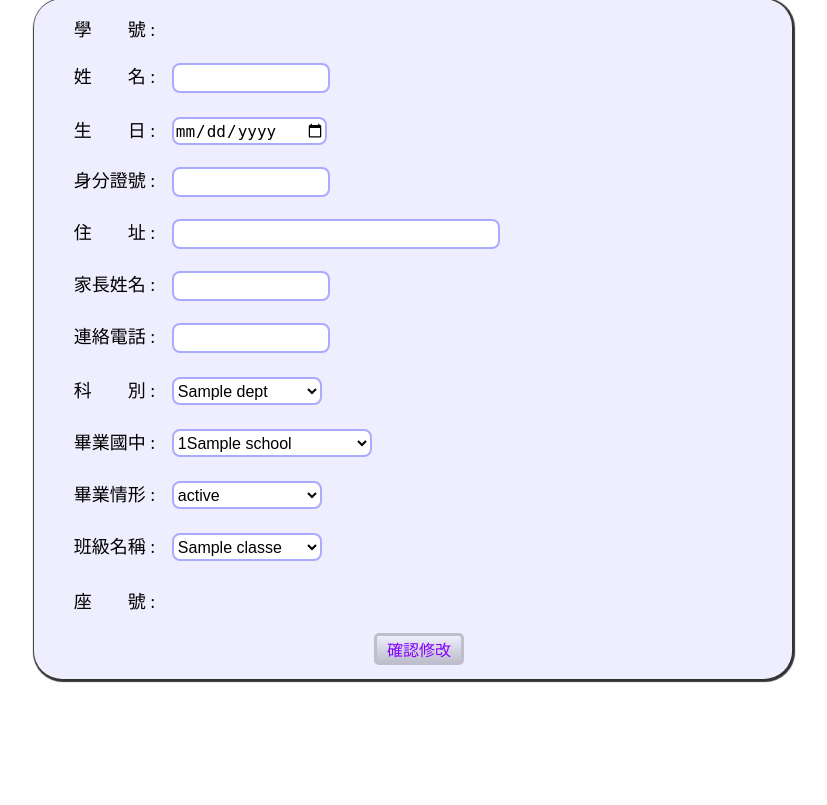
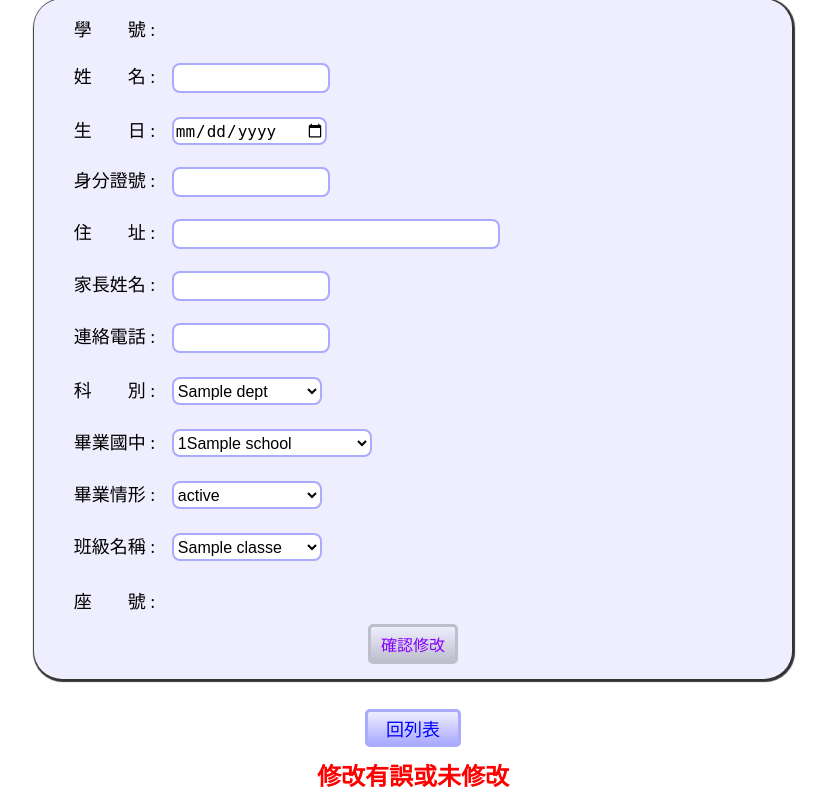
Before and after one commit to mokshayang/student, a PHP site: page /edit.php?id=&edit=edit_fail in a window 1280 px wide. Shown: the part 106-911 px from the top of the page, without its empty margins (227-1054 px from the left). Before the commit the page ends 789 px from the top, so only its background shows below. Run offline with PHP 8.4, Linux system fonts and the light colour scheme; tables that the repository leaves empty or names only in its code hold one stand-in row (values such as "Sample post").

Commit message:
註解比code還多 > <

```diff
--- a/css/form.css
+++ b/css/form.css
@@ -51,27 +51,61 @@ select {
 input[name=addr] {
     width: 320px;
 }
-
-input[type=submit] {
+.back{
+    display: block;
+    color:#00f;
+    text-decoration: none;
     width: 90px;
     height: 32px;
+    border: 0.2rem solid #aaf;
+    background: linear-gradient(#eef, #aaf);
+    font-size: 18px;
+    border-radius: 5px;
+    text-align: center;
+    line-height: 36px;
+    margin:10px auto;
+}
+.back:hover{
+    color: #00F;
+    font-weight: bold;
+    background: linear-gradient(#aaf, #eef);
+}
+.back:active{
+    box-shadow: -1px -1px 1px 1px #33a;
+}
+input[type=submit]{
+    width: 90px;
+    height: 40px;
     color: #8600FF;
     justify-self: center;
-    margin-top: 10px;
+    margin: auto;
     cursor: pointer;
     border: 0.2rem solid #BEBECC;
     background: linear-gradient(#eef, #BEBECC);
     font-size: 16px;
     border-radius: 5px;
+    text-align: center;
 }
 
-input[type="submit"]:hover {
+input[type="submit"]:hover{
     color: #8600FF;
     font-weight: bold;
     background: linear-gradient(#BEBECC, #eef);
 }
 
-input[type="submit"]:active {
+input[type="submit"]:active{
     box-shadow: -1px -1px 1px 1px #666;
-    box-sizing: border-box;
 }
+.edit{
+    width: 200px;
+    height: 40px;
+    font-size: 24px;
+    margin: auto;
+    color: #00f;
+    text-align: center;
+    font-weight: bold;
+    line-height: 40px;
+}
+.edit_err{
+    color: #f00;
+}
--- a/edit.php
+++ b/edit.php
@@ -9,7 +9,7 @@
     <link rel="stylesheet" href="css/form.css">
     <title>修改學生資料</title>
     <style>
-        form{
+        form {
             height: 680px;
         }
     </style>
@@ -18,44 +18,44 @@
 <body>
     <h1>修改學生資料</h1>
     <?php
-    if(isset($_GET['id'])){
-    $sql = "SELECT * FROM `students` WHERE `id`='{$_GET['id']}'";
-    $student = $pdo->query($sql)->fetch(PDO::FETCH_ASSOC);
-    }else{
+    if (isset($_GET['id'])) {
+        $sql = "SELECT * FROM `students` WHERE `id`='{$_GET['id']}'";
+        $student = $pdo->query($sql)->fetch(PDO::FETCH_ASSOC);
+    } else {
         header("location:index.php?status=edit_error");
     }
 
     ?>
     <form action="api/edit_student.php" method="post">
         <label>學　　號 :
-            <span><?=$student['school_num']?></span>
+            <span><?= $student['school_num'] ?></span>
         </label>
         <label>姓　　名 :
-            <input type="text" name="name" value="<?=$student['name']?>">
+            <input type="text" name="name" value="<?= $student['name'] ?>">
         </label>
         <label>生　　日 :
-            <input type="date" name="birthday" value="<?=$student['birthday']?>">
+            <input type="date" name="birthday" value="<?= $student['birthday'] ?>">
         </label>
         <label>身分證號 :
-            <input type="text" name="uni_id" value="<?=$student['uni_id']?>">
+            <input type="text" name="uni_id" value="<?= $student['uni_id'] ?>">
         </label>
         <label>住　　址 :
-            <input type="text" name="addr" value="<?=$student['addr']?>">
+            <input type="text" name="addr" value="<?= $student['addr'] ?>">
         </label>
         <label>家長姓名 :
-            <input type="text" name="parents" value="<?=$student['parents']?>">
+            <input type="text" name="parents" value="<?= $student['parents'] ?>">
         </label>
         <label>連絡電話 :
-            <input type="text" name="tel" value="<?=$student['tel']?>">
+            <input type="text" name="tel" value="<?= $student['tel'] ?>">
         </label>
         <label>科　　別 :
             <select name="dept">
                 <?php
                 //從`dept`資料表中撈出所有的科系資料並在網頁上製作成下拉選單的項目
-                $sql="SELECT * FROM `dept`";
-                $depts=$pdo->query($sql)->fetchAll(PDO::FETCH_ASSOC);
-                foreach($depts as $dept){
-                    $selected=($dept['id']==$student['dept'])?'selected':'';
+                $sql = "SELECT * FROM `dept`";
+                $depts = $pdo->query($sql)->fetchAll(PDO::FETCH_ASSOC);
+                foreach ($depts as $dept) {
+                    $selected = ($dept['id'] == $student['dept']) ? 'selected' : '';
                     echo "<option value='{$dept['id']}' $selected>{$dept['name']}</option>";
                 }
                 ?>
@@ -65,10 +65,10 @@
             <select name="graduate_at">
                 <?php
                 //從`graduate_school`t資料表中撈出所有的畢業學生資料並在網頁上製作成下拉選單的項目
-                $sql="SELECT * FROM `graduate_school` ";
-                $grads=$pdo->query($sql)->fetchAll(PDO::FETCH_ASSOC);
-                foreach($grads as $grad){
-                    $selected=($grad['id']==$student['graduate_at'])?'selected':'';
+                $sql = "SELECT * FROM `graduate_school` ";
+                $grads = $pdo->query($sql)->fetchAll(PDO::FETCH_ASSOC);
+                foreach ($grads as $grad) {
+                    $selected = ($grad['id'] == $student['graduate_at']) ? 'selected' : '';
                     echo "<option value='{$grad['id']}' $selected>{$grad['county']}{$grad['name']}</option>";
                 }
                 ?>
@@ -78,10 +78,10 @@
             <select name="status_code">
                 <?php
                 //從`status`資料表中撈出所有的畢業狀態並在網頁上製作成下拉選單的項目
-                $sql="SELECT * FROM `status`";
-                $rows=$pdo->query($sql)->fetchAll(PDO::FETCH_ASSOC);
-                foreach($rows as $row){
-                    $selected=($row['code']==$student['status_code'])?'selected':'';
+                $sql = "SELECT * FROM `status`";
+                $rows = $pdo->query($sql)->fetchAll(PDO::FETCH_ASSOC);
+                foreach ($rows as $row) {
+                    $selected = ($row['code'] == $student['status_code']) ? 'selected' : '';
                     echo "<option value='{$row['code']}' $selected>{$row['status']}</option>";
                 }
                 ?>
@@ -94,27 +94,40 @@
                 //class_student 與 classes 有相同的資料
                 //`students`.`id`從form表單過來，要建立class_student與students的連結
                 //相同欄位 >>> school_num <<<
-                $stu_class=$pdo->query("SELECT *  FROM `class_student`  WHERE `school_num`='{$student['school_num']}'")->fetch(PDO::FETCH_ASSOC);
+                $stu_class = $pdo->query("SELECT *  FROM `class_student`  WHERE `school_num`='{$student['school_num']}'")->fetch(PDO::FETCH_ASSOC);
                 //這樣表單`class_student`與 一開始id過來的單筆資料 已產生連結
                 //兩張表格`class_student` and `students` 的column都抓得到了!!
 
                 //從`classes`資料表中撈出所有的班級資料並在網頁上製作成下拉選單的項目
-                $sql="SELECT `id`,`code`,`name` FROM `classes`";
-                $rows=$pdo->query($sql)->fetchAll(PDO::FETCH_ASSOC);
-                foreach($rows as $row){
-                    $selected=($row['code']==$stu_class['class_code'])?'selected':'';
+                $sql = "SELECT `id`,`code`,`name` FROM `classes`";
+                $rows = $pdo->query($sql)->fetchAll(PDO::FETCH_ASSOC);
+                foreach ($rows as $row) {
+                    $selected = ($row['code'] == $stu_class['class_code']) ? 'selected' : '';
                     echo "<option value='{$row['code']}' $selected>{$row['name']}</option>";
                 }
                 ?>
             </select>
         </label>
         <label>座　　號 :
-            <span>　<?=$stu_class['seat_num'] ?></span>
+            <span>　<?= $stu_class['seat_num'] ?></span>
         </label>
         <!-- 建立 id 修改需用到 -->
-        <input type="hidden" name="id" value="<?=$student['id']?>">
+        <input type="hidden" name="id" value="<?= $student['id'] ?>">
         <input type="submit" value="確認修改">
     </form>
+    <a href="index.php?page=1" class="back">回列表</a>
+    <?php
+    if (isset($_GET['edit'])) {
+        switch ($_GET['edit']) {
+            case 'edit_success':
+                echo "<div class='edit'>修改成功</div>";
+                break;
+            case 'edit_fail';
+                echo "<div class='edit edit_err'>修改有誤或未修改</div>";
+                break;
+        }
+    }
+    ?>
 </body>
 
 </html>
```
Also changed, not shown: api/edit_student.php (+20 -0 lines).
